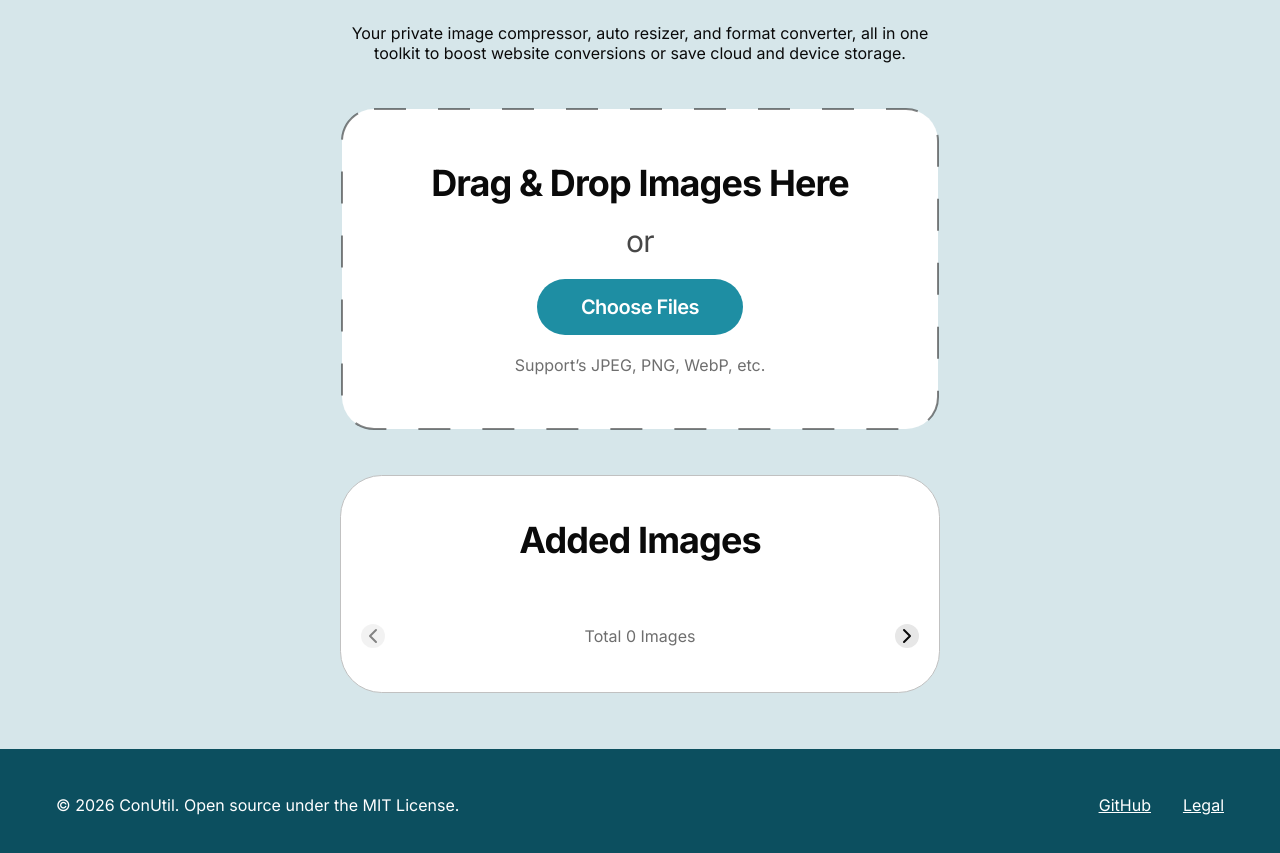
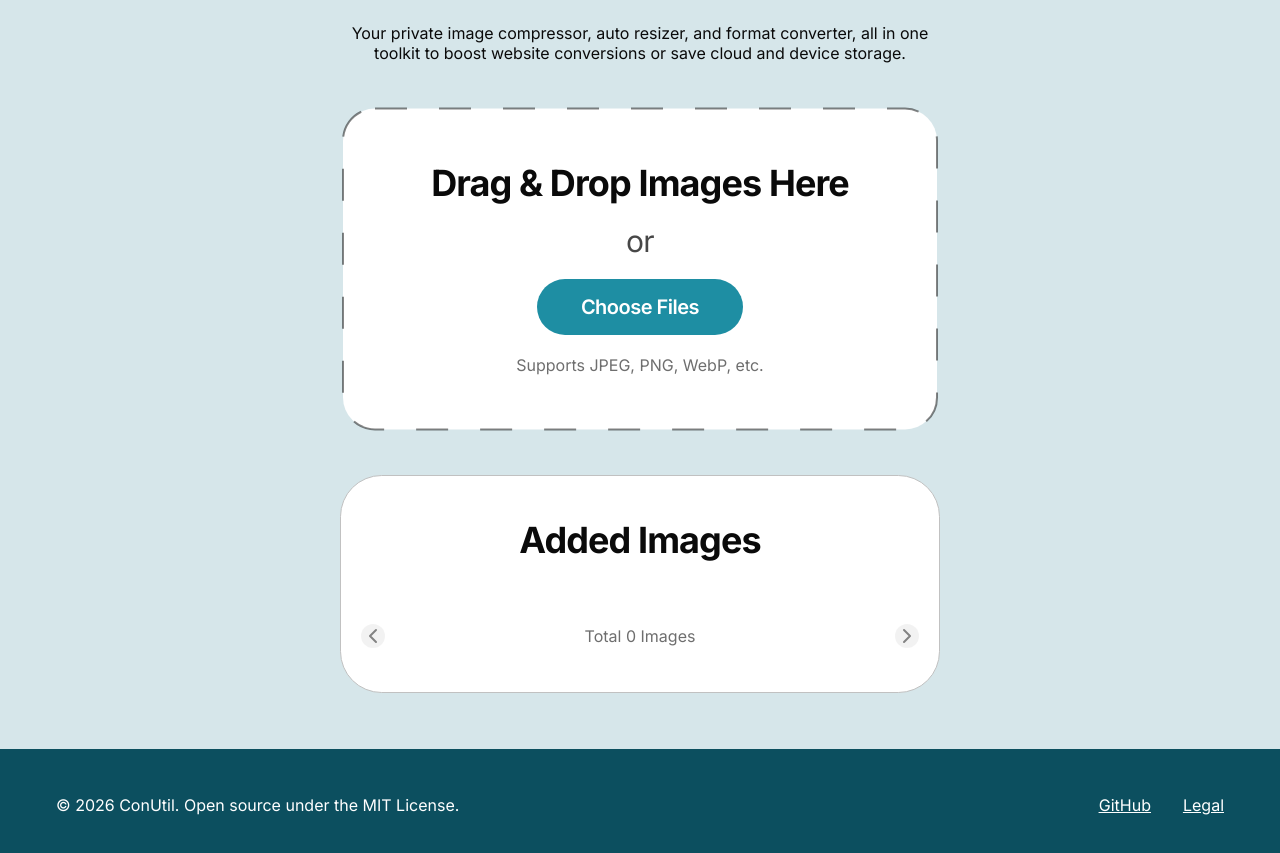
Before and after one commit to mahmedalam/conutil, a Next.js app: page / in a window 1280 px wide. Shown: the part 337-1190 px from the top of the page. Built offline with nearby package versions, Linux system fonts and the light colour scheme.

Commit message:
fix: adjust SVG dimensions and fix image upload logic

```diff
--- a/app/page.tsx
+++ b/app/page.tsx
@@ -8,13 +8,10 @@ export default function Home() {
   const [images, setImages] = useState<File[]>([]);
 
   function handleDrop(acceptedFiles: File[]) {
-    const filterImages = (files: File[]) => {
-      return files.filter((file) => file.type.startsWith("image/"));
-    };
-
-    const filteredFiles = filterImages(acceptedFiles);
-
-    setImages(filteredFiles);
+    const filteredFiles = acceptedFiles.filter((file) =>
+      file.type.startsWith("image/"),
+    );
+    setImages((prev) => [...prev, ...filteredFiles]);
   }
 
   return (
--- a/assets/dashed-box-svg.tsx
+++ b/assets/dashed-box-svg.tsx
@@ -9,10 +9,10 @@ export default function DashedBoxSvg({ className }: { className?: string }) {
       )}
     >
       <rect
-        x="2"
-        y="2"
-        width="calc(100% - 4px)"
-        height="calc(100% - 4px)"
+        x="0.5%"
+        y="0.5%"
+        width="99%"
+        height="99%"
         strokeWidth="2"
         strokeDasharray="32,32" //<!-- dash length, gap -->
         rx="32"
--- a/components/shared/image-carousel.tsx
+++ b/components/shared/image-carousel.tsx
@@ -1,3 +1,5 @@
+"use client";
+
 import { ChevronLeft, ChevronRight } from "lucide-react";
 import { useEffect, useState } from "react";
 import { Button } from "../ui/button";
@@ -53,7 +55,7 @@ export default function ImageCarousel({ files }: { files: File[] }) {
         <Button
           variant="secondary"
           size="icon"
-          disabled={page === totalPages - 1}
+          disabled={page >= totalPages - 1 || files.length === 0}
           onClick={() => setPage((p) => p + 1)}
         >
           <ChevronRight />
--- a/components/shared/upload-box.tsx
+++ b/components/shared/upload-box.tsx
@@ -25,9 +25,11 @@ export default function UploadBox({
           <span className="text-2xl tracking-[-0.6px] text-foreground/75 sm:text-3xl">
             or
           </span>
-          <Button className="w-fit h-">Choose Files</Button>
+          <Button className="w-fit">Choose Files</Button>
           <p className="text-muted-foreground">
-            Support’s JPEG, PNG, WebP, etc.
+            <p className="text-muted-foreground">
+              Supports JPEG, PNG, WebP, etc.
+            </p>
           </p>
           <div
             className={cn(
```
